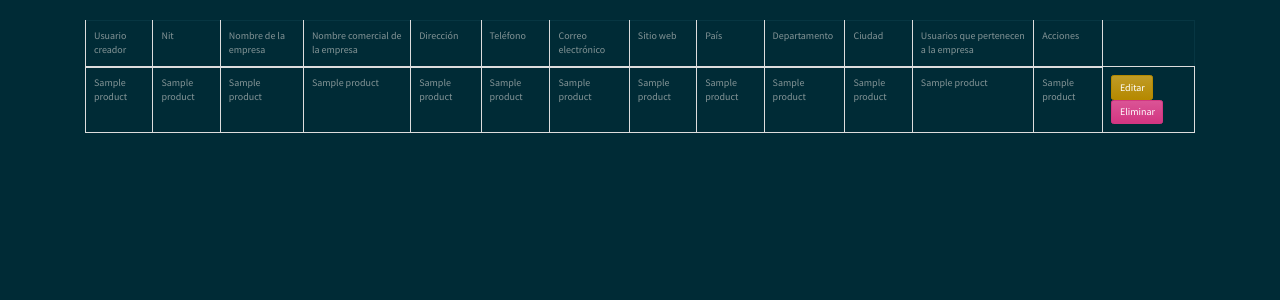
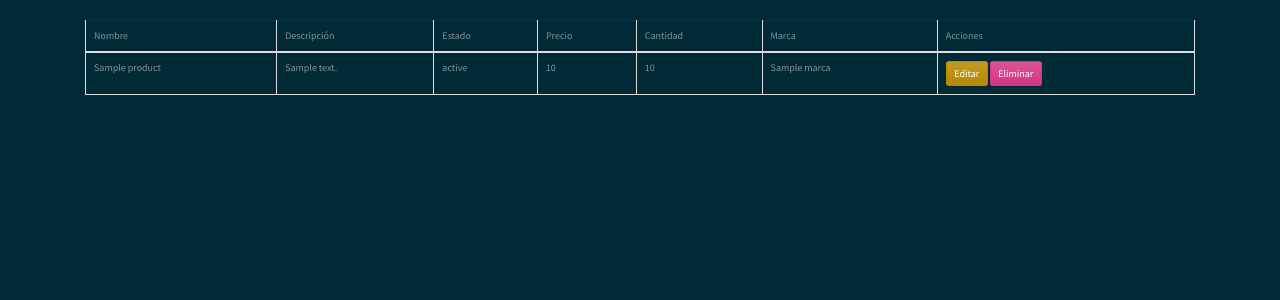
Before and after one commit to joseluisgarcia-1/jose_test, a Django app: template jose_test/templates/products/products_list.html in a window 1280 px wide. Shown: the part 112-412 px from the top of the page. Run offline with Django 3.2, Linux system fonts and the light colour scheme; the template is opened without the code that fills it: most values are stand-ins (such as "Sample title", 1, 10 or a date in 2020); some libraries are stand-ins or nearby versions.

Commit message:
new settings html

```diff
--- a/jose_test/templates/products/products_delete.html
+++ b/jose_test/templates/products/products_delete.html
@@ -3,7 +3,7 @@
 {% block content %}
 <form method="post" enctype="multipart/form-data">
     {% csrf_token %}
-    <h3>¿Esta seguro de eliminar la business de {{ object.persona.nombre }} {{ object.persona.apellidos }}?</h3>
+    <h3>¿Esta seguro de eliminar el producto {{ object.products.name }} {{ object.products.name }}?</h3>
     <button class="btn btn-danger" type="submit">Sí, eliminar</button>
     <a class="btn btn-default" href="{% url 'products:products_listar' %}">Cancelar</a>
 </form>
--- a/jose_test/templates/products/products_list.html
+++ b/jose_test/templates/products/products_list.html
@@ -5,18 +5,12 @@
 <table class="table table-bordered">
     <thead>
         <tr>
-            <td>Usuario creador</td>
-            <td>Nit</td>
-            <td>Nombre de la empresa</td>
-            <td>Nombre comercial de la empresa</td>
-            <td>Dirección</td>
-            <td>Teléfono</td>
-            <td>Correo electrónico</td>
-            <td>Sitio web</td>
-            <td>País</td>
-            <td>Departamento</td>
-            <td>Ciudad</td>
-            <td>Usuarios que pertenecen a la empresa</td>
+            <td>Nombre</td>
+            <td>Descripción</td>
+            <td>Estado</td>
+            <td>Precio</td>
+            <td>Cantidad</td>
+            <td>Marca</td>
             <td>Acciones</td>
         </tr>
     </thead>
@@ -25,27 +19,20 @@
         {% for product in object_list %}
         <tr>
             <td>{{ product.name }}</td>
-            <td>{{ product.name }}</td>
-            <td>{{ product.name }}</td>
-            <td>{{ product.name }}</td>
-            <td>{{ product.name }}</td>
-            <td>{{ product.name }}</td>
-            <td>{{ product.name }}</td>
-            <td>{{ product.name }}</td>
-            <td>{{ product.name }}</td>
-            <td>{{ product.name }}</td>
-            <td>{{ product.name }}</td>
-            <td>{{ product.name }}</td>
-            <td>{{ product.name }}</td>
+            <td>{{ product.description }}</td>
+            <td>{{ product.status }}</td>
+            <td>{{ product.price }}</td>
+            <td>{{ product.stock }}</td>
+            <td>{{ product.marca }}</td>
             <td>
-                <a class="btn btn-primary" href="{% url 'products:product_editar' persona.id %}">Editar</a>
-                <a class="btn btn-danger" href="{% url 'products:product_eliminar' persona.id %}">Eliminar</a>
+                <a class="btn btn-primary" href="{% url 'products:products_editar' product.id %}">Editar</a>
+                <a class="btn btn-danger" href="{% url 'products:products_eliminar' product.id %}">Eliminar</a>
             </td>
         </tr>
         {% endfor %}
 
         {% else %}
-        <h1>No hay registros de products</h1>
+        <h1>No hay registros de productos</h1>
      {% endif %}
     </tbody>
 </table>
```
Also changed, not shown: jose_test/apps/products/forms.py (+6 -6 lines), jose_test/templates/stores/store_list.html (+19 -10 lines).
